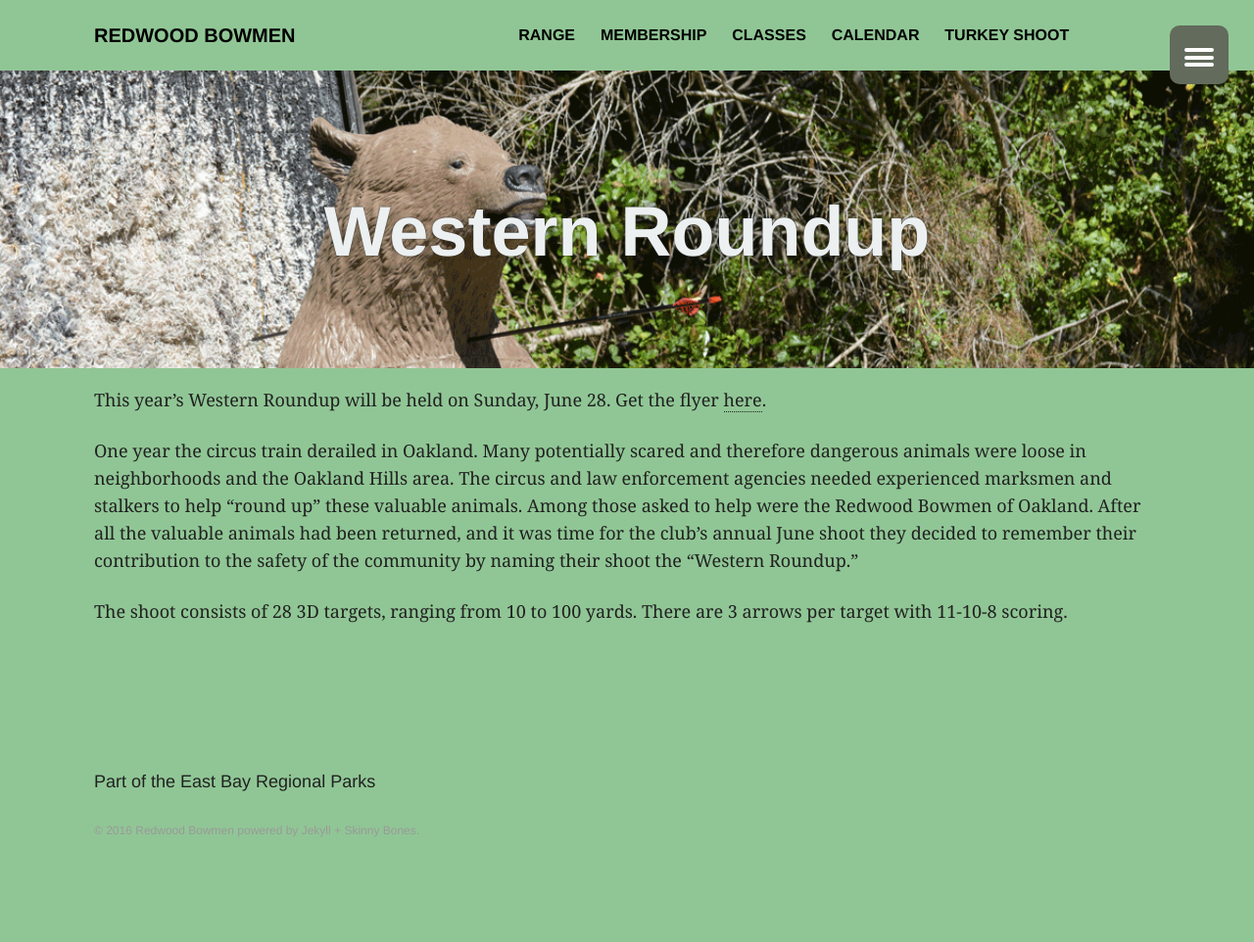
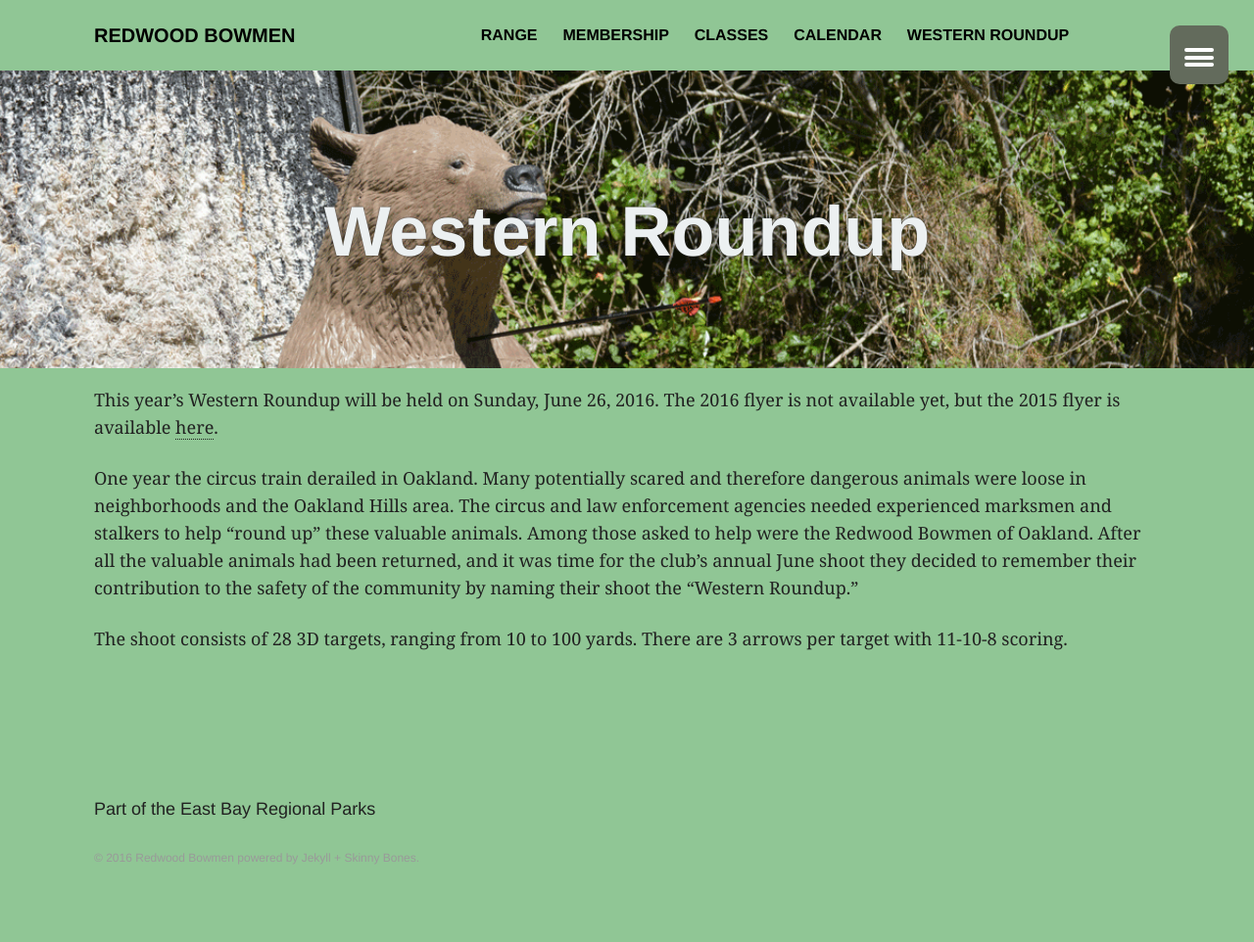
Before and after one commit to reboarchers/reboarchers.github.io, a Jekyll site: the page built from western-roundup.md, in a window 1280 px wide. Shown: the whole page at 98% size. Built offline with Jekyll 4.4.1, drawn with Linux system fonts in a browser that asks for light colours; before the commit the page ends 934 px from its top, so only the background shows below that.

Commit message:
Next public shoot is Western Roundup.

```diff
--- a/western-roundup.md
+++ b/western-roundup.md
@@ -6,8 +6,9 @@ image:
   feature: bear-target.png
 ---
 
-This year's Western Roundup will be held on Sunday, June 28.
-Get the flyer [here](/files/Western RoundUp 2015.pdf).
+This year's Western Roundup will be held on Sunday, June 26, 2016.
+The 2016 flyer is not available yet,
+but the 2015 flyer is available [here](/files/Western RoundUp 2015.pdf).
 
 One year the circus train derailed in Oakland.
 Many potentially scared and therefore dangerous animals were loose in neighborhoods and the Oakland Hills area.
```
Also changed, not shown: _data/navigation.yml (+8 -8 lines).
